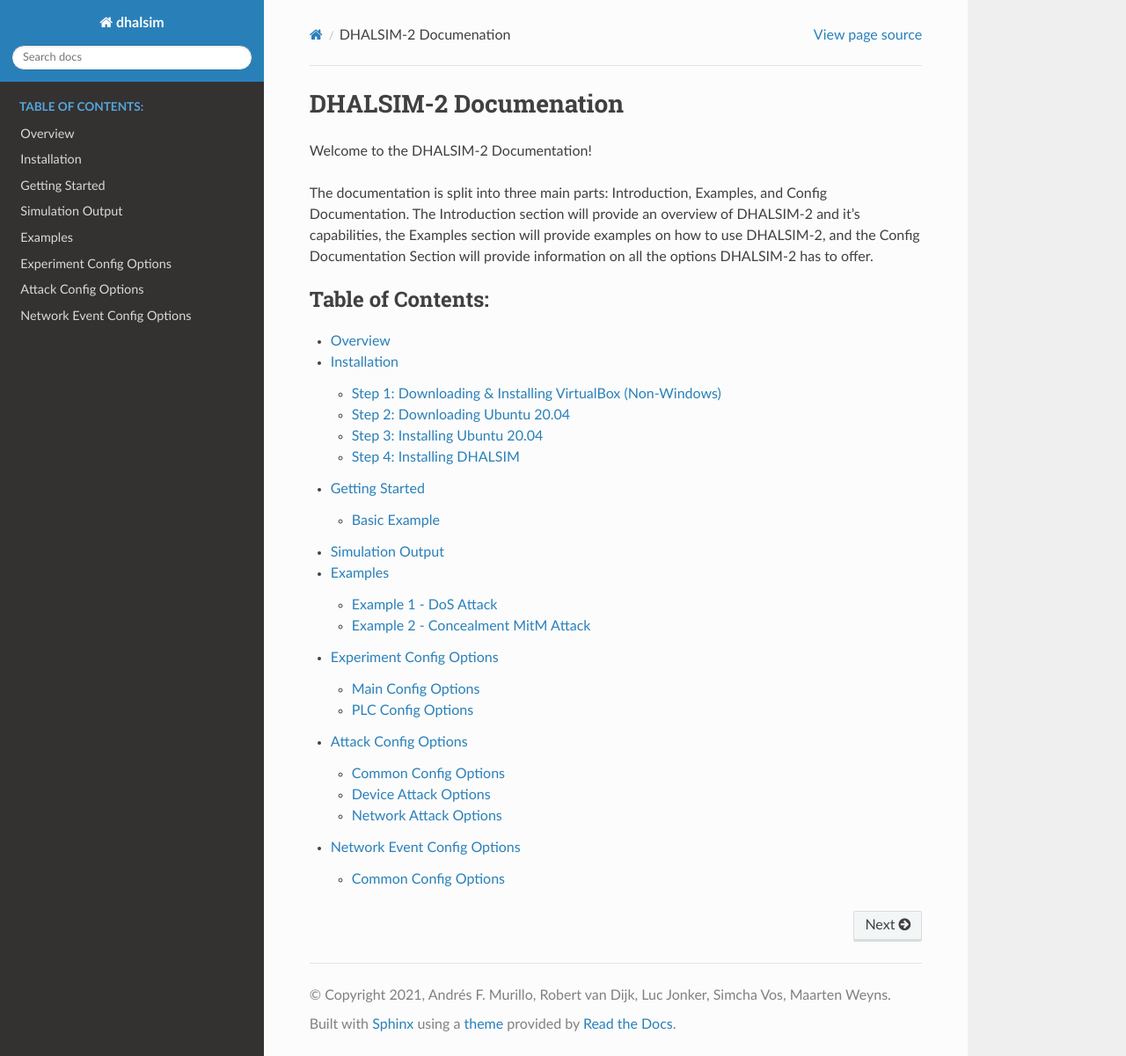
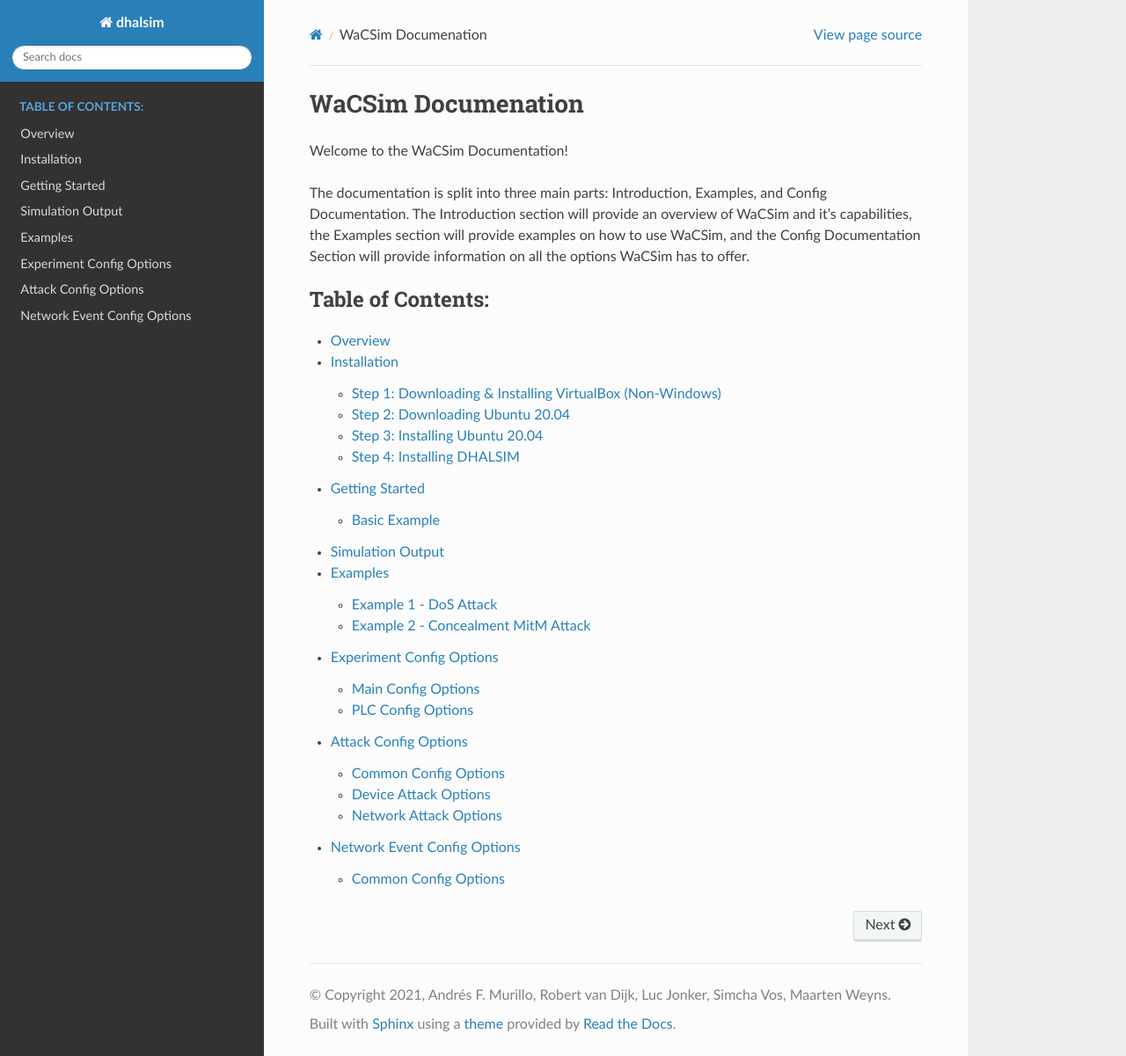
Before and after one commit to StavC/WaCSim, a Sphinx documentation site: the page built from doc/index.rst, in a window 1280 px wide and 1201 px high. Shown: the whole window at 88% size. Built offline with Sphinx 7.4.7 and the Read the Docs theme 3.1.0, drawn with Linux system fonts in a browser that asks for light colours; the version number is read from the project's files by our own code.

Commit message:
Update index.rst

```diff
--- a/doc/index.rst
+++ b/doc/index.rst
@@ -1,8 +1,8 @@
-DHALSIM-2  Documenation
+WaCSim  Documenation
 =======================
-Welcome to the DHALSIM-2 Documentation!
+Welcome to the WaCSim Documentation!
 
-The documentation is split into three main parts: Introduction, Examples, and Config Documentation. The Introduction section will provide an overview of DHALSIM-2 and it's capabilities, the Examples section will provide examples on how to use DHALSIM-2, and the Config Documentation Section will provide information on all the options DHALSIM-2 has to offer.
+The documentation is split into three main parts: Introduction, Examples, and Config Documentation. The Introduction section will provide an overview of WaCSim and it's capabilities, the Examples section will provide examples on how to use WaCSim, and the Config Documentation Section will provide information on all the options WaCSim has to offer.
 
 .. toctree::
    :maxdepth: 2
```
